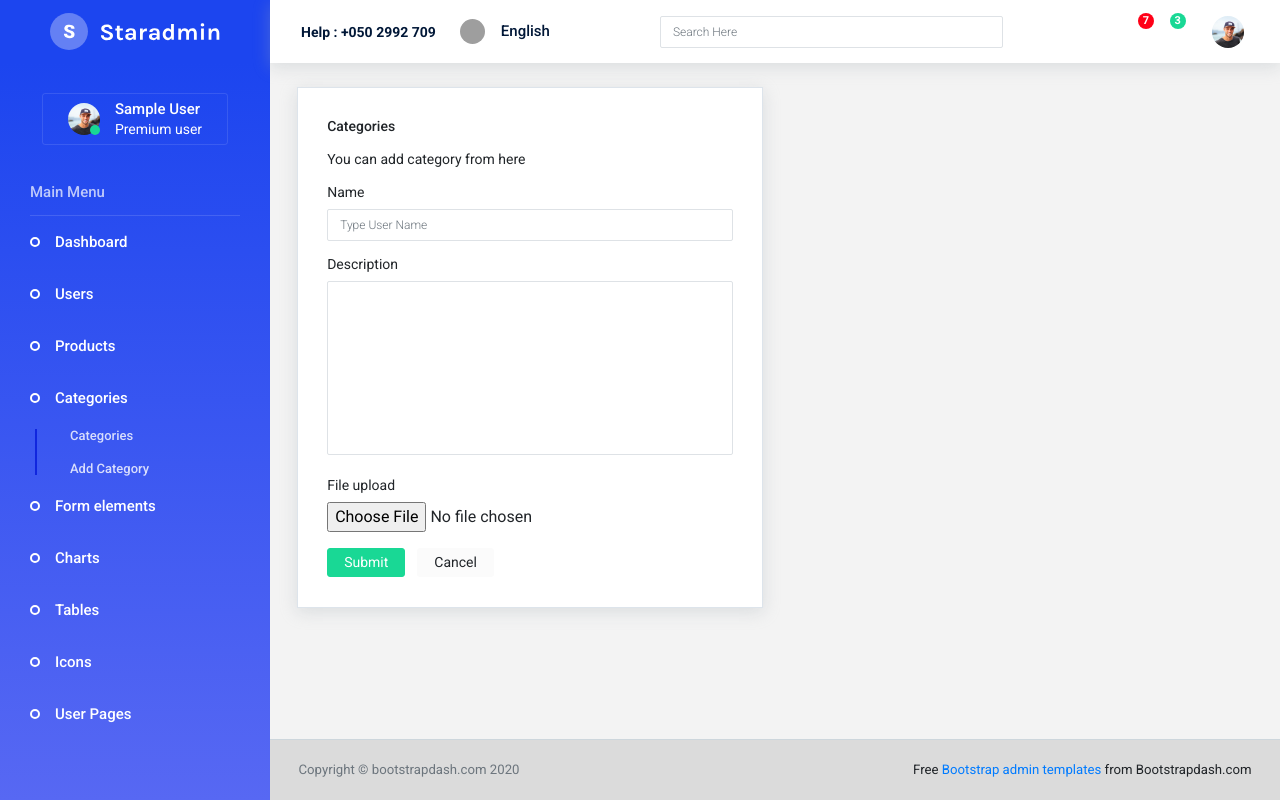
After one commit to developerTajul/ashab-ecommerce, a PHP site: page /admin/add_category.php in a window 1280 px wide. The commit adds this page. Run offline with PHP 8.4, Linux system fonts and the light colour scheme; the visitor is signed in with stand-in values (Sample User, id 1); some libraries are stand-ins or nearby versions; some web fonts are replaced; grey boxes are pictures that could not be loaded.

```diff
--- /dev/null
+++ b/admin/add_category.php
@@ -0,0 +1,43 @@
+<?php require_once('admin-header.php'); ?>
+
+<div class="container-fluid page-body-wrapper">
+
+<?php require_once('admin-sidebar.php'); ?>
+<div class="row">
+    <div class="col-md-6 grid-margin stretch-card">
+        <div class="card">
+            <div class="card-body">
+
+                <h4 class="card-title">Categories</h4>
+                <p class="card-description"> You can add category from here </p>
+                <form class="forms-sample" action="" method="POST" enctype="multipart/form-data">
+                    <!-- name -->
+                    <div class="form-group">
+                        <label for="name">Name</label>
+                        <input type="text" name="name" class="form-control" id="name" placeholder="Type User Name">
+                    </div>
+
+                    <!-- name -->
+                    <div class="form-group">
+                        <label for="desc">Description</label>
+                        <textarea name="desc" class="form-control" id="desc" cols="30" rows="10"></textarea>
+                    </div>
+
+
+
+                    <!-- Thumbnail -->
+                    <div class="form-group">
+                        <label>File upload</label> <br />
+                        <input  type="file" name="thumbnail" />
+                    </div>
+
+                    <button type="submit" class="btn btn-success mr-2" name="reg_user">Submit</button>
+                    <button class="btn btn-light">Cancel</button>
+                </form>
+            </div>
+        </div>
+        </div>
+    </div>
+</div>
+
+<?php require_once('admin-footer.php');
--- a/admin/admin-header.php
+++ b/admin/admin-header.php
@@ -73,7 +73,7 @@ if( isset($_POST['update_info']) ){
 	$name   = $_POST['update_name'];
 	$username  = $_POST['update_username'];
 	$email   = $_POST['update_email'];
-	$password   = $_POST['update_password'];
+	$password   = md5($_POST['update_password'] );
 
 	/** user thumbnail */
 	$file_name = $_FILES['update_thumbnail']['name'];
@@ -82,14 +82,13 @@ if( isset($_POST['update_info']) ){
 
 	if( $_FILES['update_thumbnail']['name'] != ''){
 		// with thumbnail image
-		$sql_update = "UPDATE users SET name = '$name', username='$username', email = '$email', password='password', thumbnail='$file_name' WHERE username = '$current_username'";
+		$sql_update = "UPDATE users SET name = '$name', username='$username', email = '$email', password='$password', thumbnail='$file_name' WHERE username = '$current_username'";
 		mysqli_query($con, $sql_update);
 	}else{
 		// without thumbnail
-		$sql_update = "UPDATE users SET name = '$name', username='$username', email = '$email', password='password' WHERE username = '$current_username'";
+		$sql_update = "UPDATE users SET name = '$name', username='$username', email = '$email', password='$password' WHERE username = '$current_username'";
+		mysqli_query($con, $sql_update);
 	}
-
-
 
 	header("Location: users.php");
 }
--- a/admin/admin-sidebar.php
+++ b/admin/admin-sidebar.php
@@ -71,12 +71,6 @@
             <li class="nav-item">
                 <a class="nav-link" href="add_category.php">Add Category</a>
             </li>
-            <li class="nav-item">
-            <a class="nav-link" href="edit_category.php">Edit Category</a>
-            </li>
-            <li class="nav-item">
-            <a class="nav-link" href="pages/ui-features/typography.html">Typography</a>
-            </li>
         </ul>
         </div>
     </li>
```
Also changed, not shown: uploads/Tania-exam-result.png (added), uploads/mypic.jpg (added), uploads/payoneer.png (added). Lines whose indentation alone changed are shown as unchanged.
